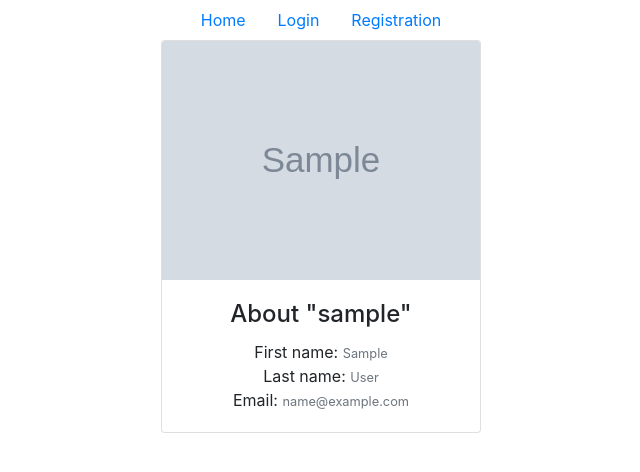
After one commit to meshchaninov/user-agent-checker-test, a Django app: a page that uses templates/registration/profile_read_only.html in a window 1280 px wide. The commit adds this page. Shown: the top 472 px of the page, without its empty margins (319-959 px from the left). Run offline with Django 3.2, Linux system fonts and the light colour scheme; tables that the repository leaves empty hold one stand-in row (values such as "Sample post"); grey boxes marked "Sample" are stand-in pictures; some libraries are stand-ins or nearby versions.

Commit message:
Сделал ссылки на профиль

```diff
--- a/accounts/urls.py
+++ b/accounts/urls.py
@@ -2,7 +2,7 @@ from django.urls import path
 from django.conf.urls.static import static
 from django.conf import settings
 from django.contrib.auth import views
-from .views import register, edit_profile, profile
+from .views import register, edit_profile, profile, profile_username
 
 
 urlpatterns = [
@@ -12,4 +12,5 @@ urlpatterns = [
     path('edit/', edit_profile, name='edit_profile'),
     path('change-password/', views.PasswordChangeView.as_view(template_name='registration/change_password.html'), name='change_password'),
     path('profile/', profile, name='profile'),
+    path('profile/<username>', profile_username, name='profile_username')
 ] + static(settings.MEDIA_URL, document_root=settings.MEDIA_ROOT)
--- a/accounts/views.py
+++ b/accounts/views.py
@@ -1,9 +1,11 @@
 # views.py
-from django.shortcuts import render, redirect, HttpResponse
+from django.shortcuts import render, redirect, HttpResponse, get_object_or_404
+from django.contrib.auth.decorators import login_required
 from django.contrib.auth import authenticate, login
+from .models import User
 from .forms import RegisterForm, EditProfileForm
 
-# Create your views here.
+
 def register(response):
     if response.method == "POST":
         form = RegisterForm(response.POST, response.FILES)
@@ -20,19 +22,25 @@ def register(response):
 
     return render(response, "registration/registration.html", {"form":form})
 
+@login_required
 def edit_profile(response):
-    if not response.user.is_anonymous:
-        if response.method == "POST":
-            form = EditProfileForm(response.POST, response.FILES, instance=response.user)
-            if form.is_valid():
-                form.save()
-                return redirect("/accounts/profile")
-        else:
-            form = EditProfileForm(instance=response.user)
-        return render(response, "registration/edit_profile.html", {"form":form})
-    return HttpResponse("Unathorized", status=401)
+    if response.method == "POST":
+        form = EditProfileForm(response.POST, response.FILES, instance=response.user)
+        if form.is_valid():
+            form.save()
+            return redirect("/accounts/profile")
+    else:
+        form = EditProfileForm(instance=response.user)
+    return render(response, "registration/edit_profile.html", {"form":form})
 
+@login_required
 def profile(response):
     user = response.user
-    # breakpoint()
     return render(response, "registration/profile.html", {"user": user})
+
+def profile_username(response, username):
+    if username == response.user.username:
+        return redirect(".")
+    else:
+        user = get_object_or_404(User, username=username)
+        return render(response, "registration/profile_read_only.html", {"other_user": user})
--- a/templates/index.html
+++ b/templates/index.html
@@ -41,11 +41,10 @@
                 Семество устройств: <small class="text-muted">{{ visitor.user_agent.device_family }}</small>
                 <br>
                 {% if not visitor.user is None %}
-                Пользователь: <b>{{ visitor.user }}</b>
+                Пользователь: <a href="/accounts/profile/{{ visitor.user }}"> {{ visitor.user }}</a>
                 <br>
                 Фото: <img src="{{ visitor.user.icon.url }}" width="50" height="50" style="border-radius: 100%" />
                 <br>
-                {% endif %}
                 {% endif %}
                 <hr>
             </div>
--- /dev/null
+++ b/templates/registration/profile_read_only.html
@@ -0,0 +1,19 @@
+{% extends  'registration/base_registration.html' %}
+{% load crispy_forms_tags %}
+
+{% block registration %}
+<center>
+<div class="card text-center" style="width: 20rem;">
+    <img class="card-img-top" src="{{ other_user.icon.url }}" />
+    <div class="card-body">
+        <h4 class="card-title">About "{{ other_user }}"</h4>
+        First name:  <small class="text-muted">{{ other_user.first_name }}</small>
+        <br>
+        Last name: <small class="text-muted"> {{ other_user.last_name }}</small>
+        <br>
+        Email: <small class="text-muted"> {{ other_user.email }}  </small>
+    </div>
+</div>
+</center>
+
+{% endblock %}
```
